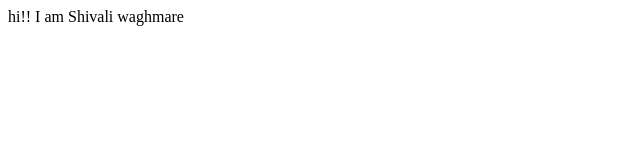
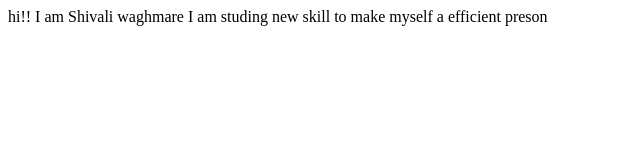
Before and after one commit to ShivaliWaghmare/student-name-site, a plain HTML site: page index.html in a window 1280 px wide. Shown: the whole page, without its empty margins (0-640 px from the left). Drawn offline with Linux system fonts and the light colour scheme.

Commit message:
docs:updated information

```diff
--- a/index.html
+++ b/index.html
@@ -8,5 +8,6 @@
 </head>
 <body>
     hi!! I am Shivali waghmare
+    I am studing new skill to make myself a efficient preson
 </body>
 </html>
```
